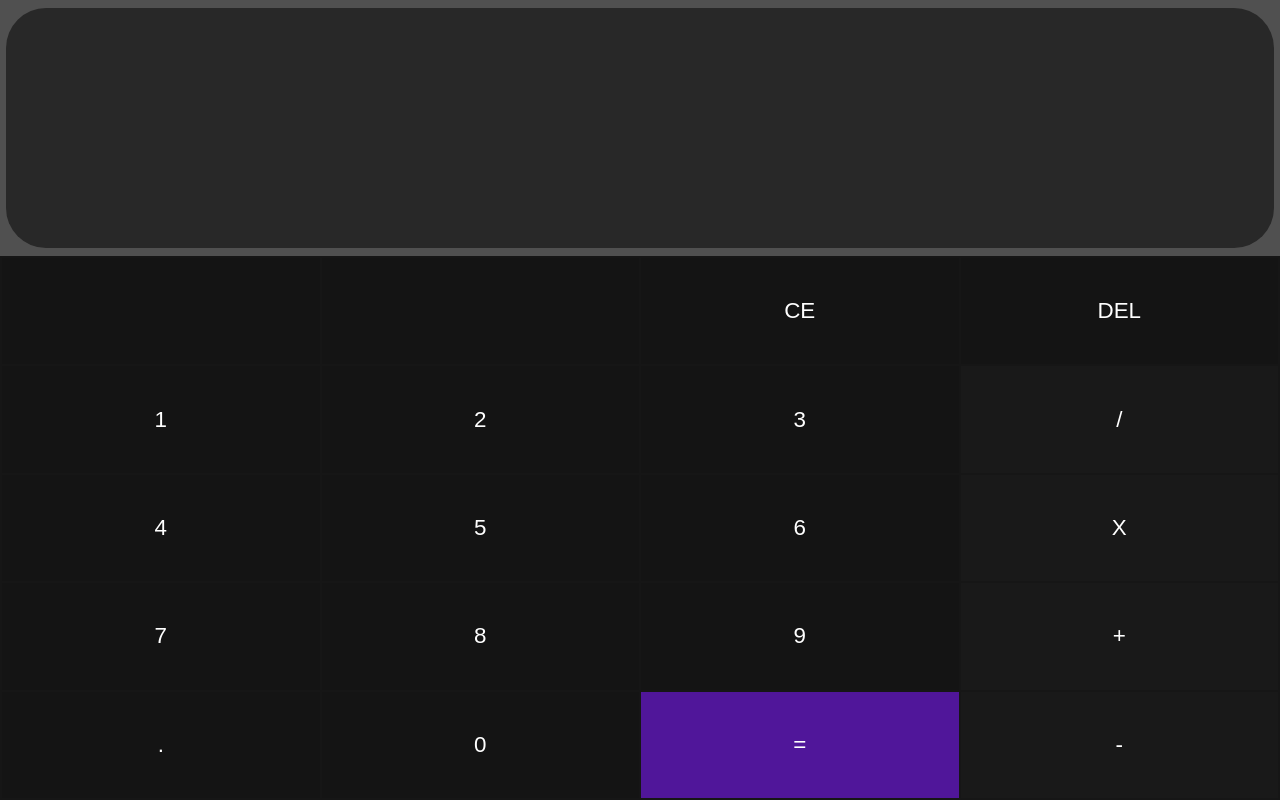
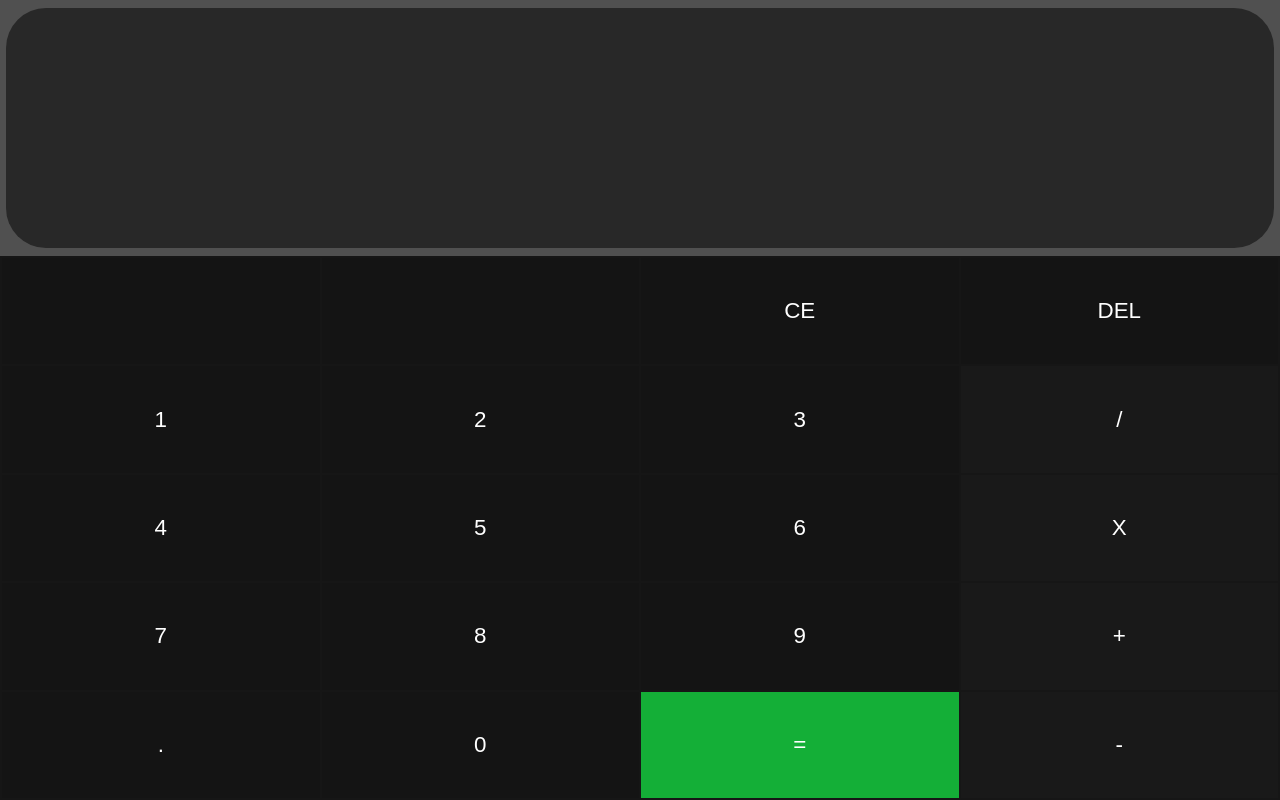
Before and after one commit to Serapis342/Calculator, a plain HTML site: page index.html in a window 1280 px wide. Drawn offline with Linux system fonts and the light colour scheme.

Commit message:
Update index.css
Changed color of #result button

```diff
--- a/index.css
+++ b/index.css
@@ -39,11 +39,11 @@ td:hover {
 }
 
 #result {
-    background-color: rgb(80, 22, 154);
+    background-color: rgb(20, 175, 55);
 }
 
 #result:hover {
-    background-color: rgb(100, 42, 174);
+    background-color: rgb(45, 200, 80);
 }
 
 .highlight {
```
